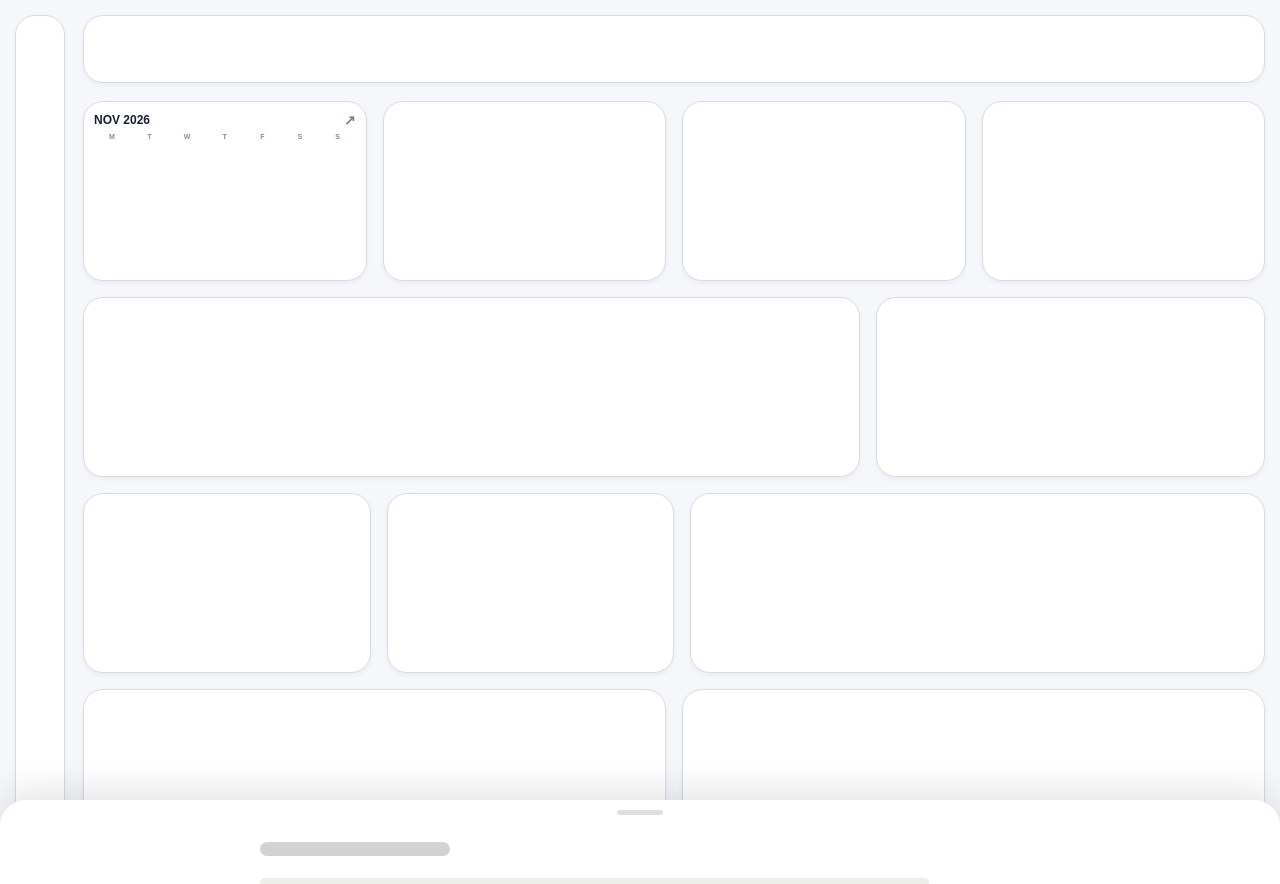
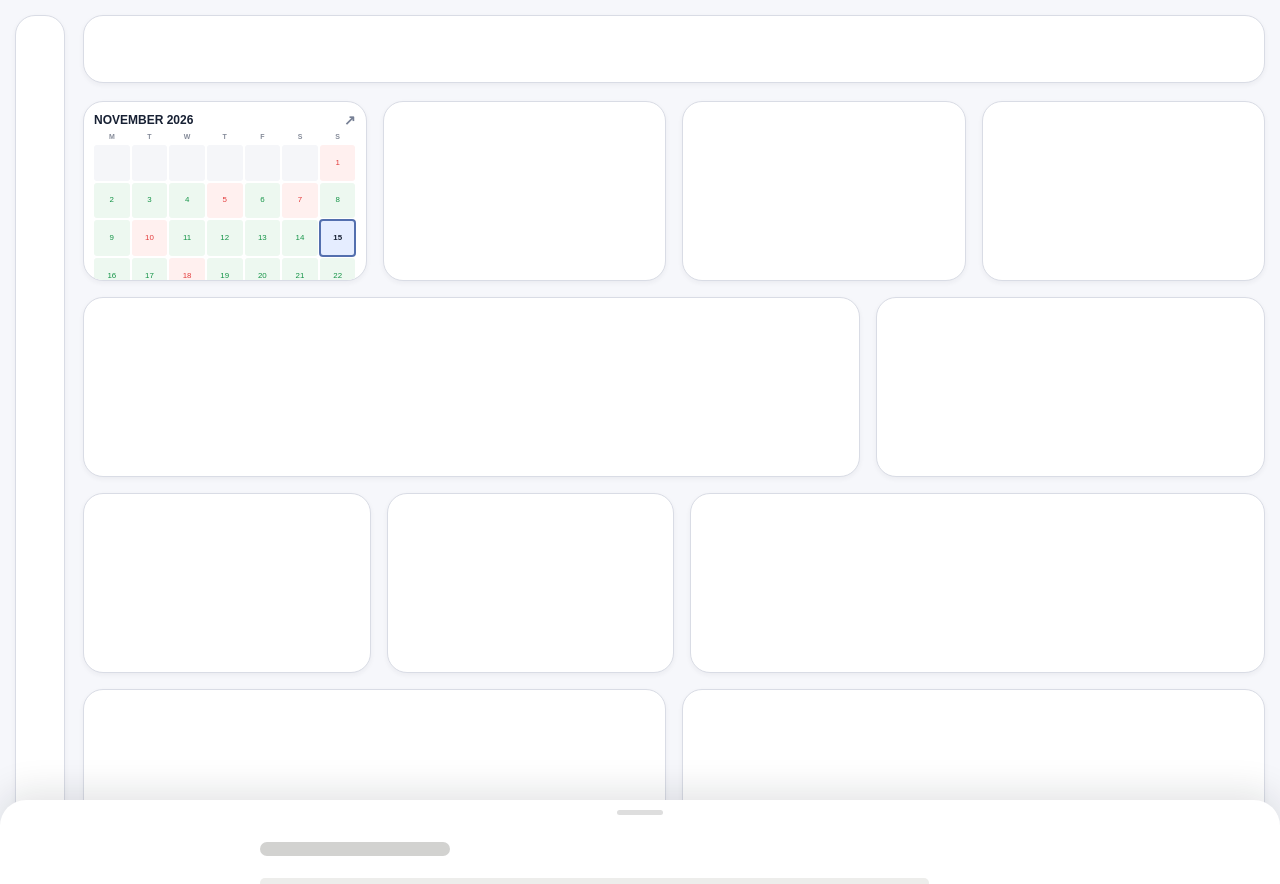
Before and after one commit to Romanbali/Romano-dashboard, a plain HTML site: page index.html in a window 1280 px wide. Drawn offline with Linux system fonts and the light colour scheme.

Commit message:
Fix duplicate deposit dialog declaration

```diff
--- a/index.html
+++ b/index.html
@@ -1088,7 +1088,7 @@
       closeDepositEditDialog();
     }
 
-    let depositDialogKind = "deposit";    let depositDialogKind = "deposit";
+    let depositDialogKind = "deposit";
     function openDepositDialog(kind) {
       if (rangeStart !== rangeEnd || !rangeStart || rangeStart > todayKey) return;
       depositDialogKind = kind;
```
